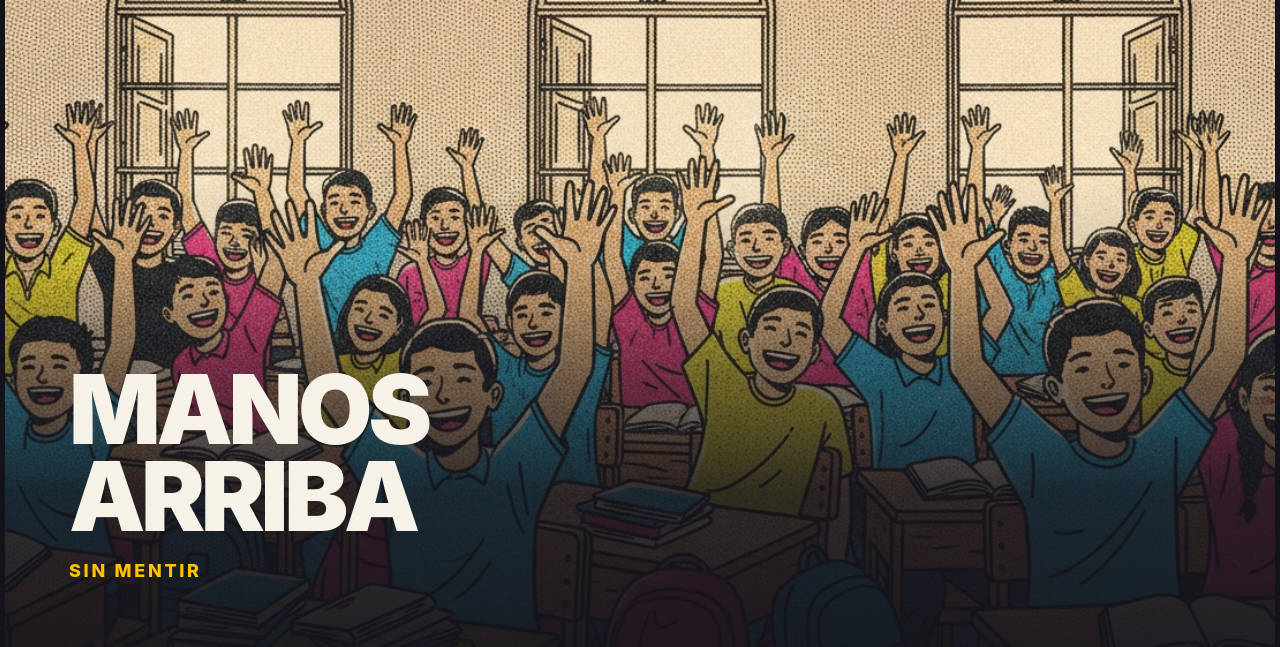
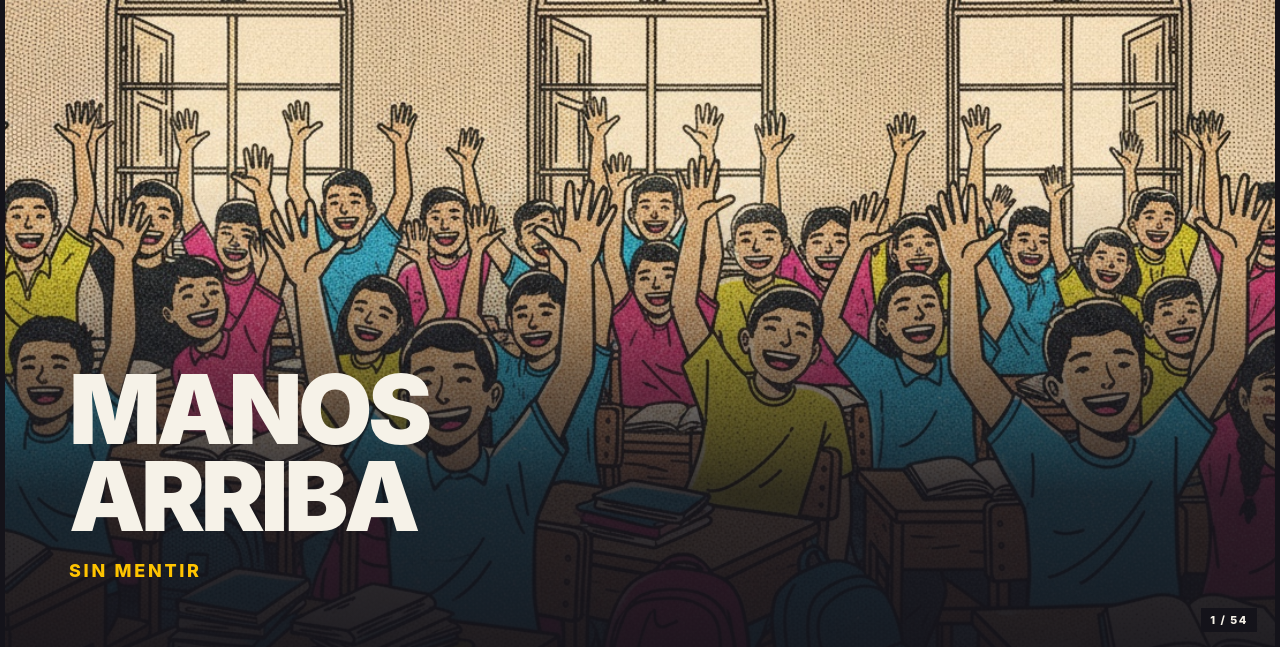
Before and after one commit to cdcordobaa/slide-decks, a plain HTML site: page decks/atarraya-inspire/charla.html in a window 1280 px wide. Shown: the part 155-802 px from the top of the page. Drawn offline with Linux system fonts and the light colour scheme.

Commit message:
Atarraya: numero de lamina en cada slide
Pildora oscura en la esquina inferior derecha, formato "2 / 54". Es
solo CSS (contador en .deck, ::after en .slide), asi que sobrevive a
la regeneracion desde la escaleta. Sale tambien en el PDF. El total
esta fijo en la linea content y se actualiza a mano si cambia el
numero de laminas.

Co-Authored-By: Claude Sonnet 5 <noreply@anthropic.com>

```diff
--- a/decks/atarraya-inspire/charla.html
+++ b/decks/atarraya-inspire/charla.html
@@ -320,6 +320,17 @@ html, body {
 .roles p { margin: 0; font-size: 15px; line-height: 1.36; color: var(--ink-2); }
 .roles article:nth-child(4) { background: var(--acc); }
 .roles article:nth-child(4) p { color: var(--ink); }
+
+/* ---------- numeracion de lamina ---------- */
+.deck { counter-reset: slide; }
+.slide { counter-increment: slide; }
+.slide::after {
+  content: counter(slide) " / 54";
+  position: absolute; right: 18px; bottom: 16px; z-index: 8;
+  background: var(--ink); color: var(--paper);
+  font-size: 11px; font-weight: 800; letter-spacing: .14em;
+  padding: 5px 9px; pointer-events: none;
+}
 
 @media print {
   html, body { background: #fff; }
```
